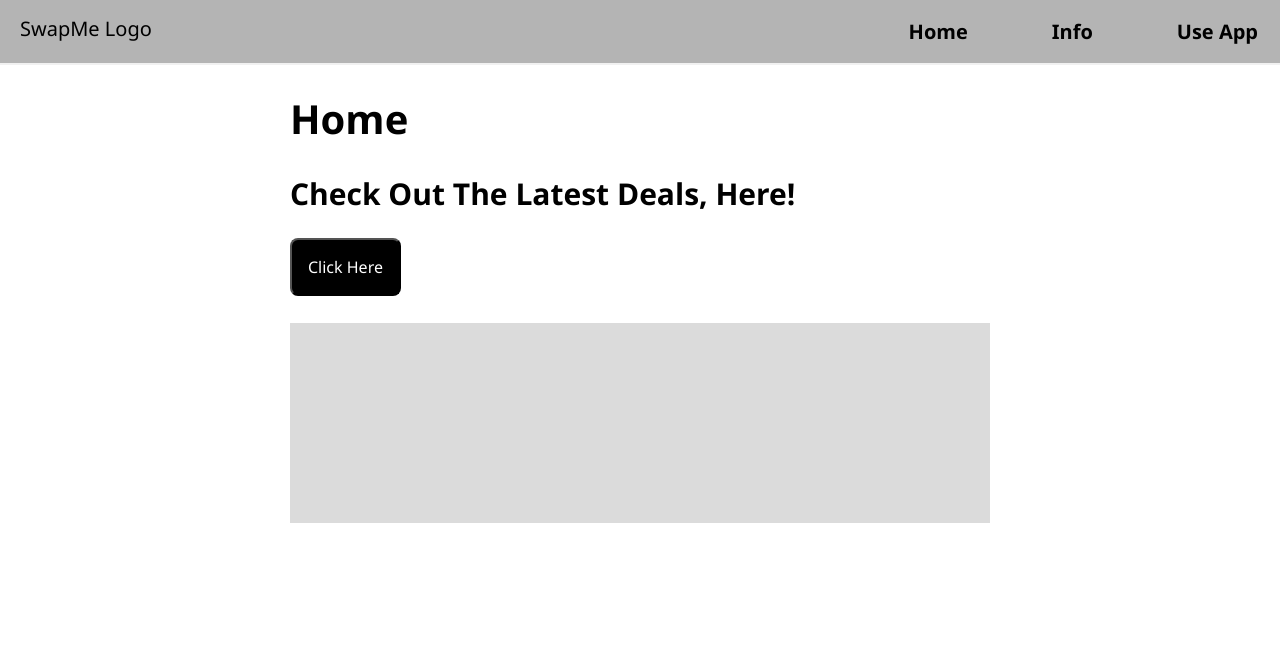
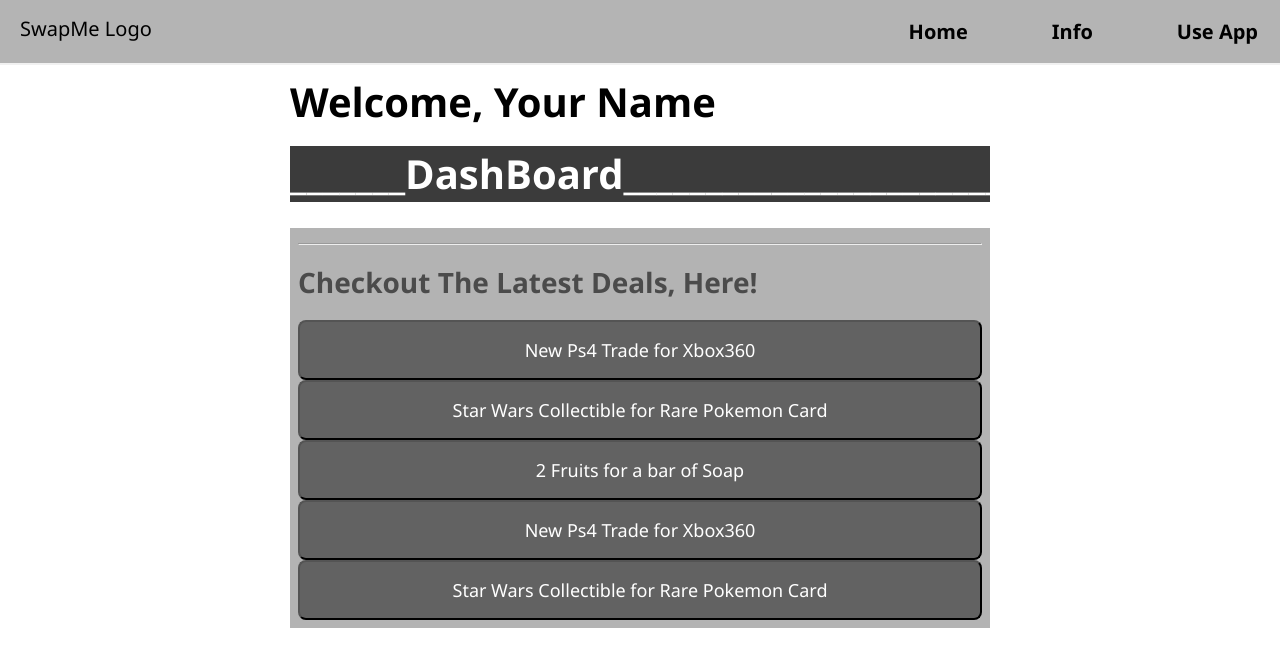
Before and after one commit to robcruz/project-3-client, a React (Create React App) app: page / in a window 1280 px wide. Shown: the top 666 px of the page. Built offline with nearby package versions, Linux system fonts and the light colour scheme.

Commit message:
dashboard playa!

```diff
--- a/src/App.css
+++ b/src/App.css
@@ -90,3 +90,113 @@ nav a:hover {
     width: 100%;
     height: 200px;
 }
+
+.Dashboard {
+    background-color: rgb(59, 59, 59);
+    height: 56px;
+    color: white;
+    width: 100%;
+    text-align: center;
+    animation: fadeIn ease 4s;
+    -webkit-animation: fadeIn ease 4s;
+    -moz-animation: fadeIn ease 4s;
+    -o-animation: fadeIn ease 4s;
+    -ms-animation: fadeIn ease 4s;
+}
+
+@keyframes fadeIn {
+    0% {
+        opacity: 0;
+    }
+    100% {
+        opacity: 1;
+    }
+}
+
+@-moz-keyframes fadeIn {
+    0% {
+        opacity: 0;
+    }
+    100% {
+        opacity: 1;
+    }
+}
+
+@-webkit-keyframes fadeIn {
+    0% {
+        opacity: 0;
+    }
+    100% {
+        opacity: 1;
+    }
+}
+
+@-o-keyframes fadeIn {
+    0% {
+        opacity: 0;
+    }
+    100% {
+        opacity: 1;
+    }
+}
+
+@-ms-keyframes fadeIn {
+    0% {
+        opacity: 0;
+    }
+    100% {
+        opacity: 1;
+    }
+}
+
+.style {
+    width: 90vw;
+    height: 90vh;
+    text-align: center;
+    padding-top: calc(50vh - 50px);
+    margin-left: 5vw;
+    border: 4px double #F00;
+    background-color: #000;
+}
+
+.style p {
+    color: #fff;
+    font-size: 50px;
+}
+
+.contentbox {
+    background-color: rgb(179, 179, 179);
+    color: rgb(75, 75, 75);
+    font-size: 14px;
+    text-align: left;
+    padding: 8px;
+}
+
+.scrollable {
+    height: 100px;
+    overflow-y: scroll;
+    height: 300px;
+}
+
+.dealsbtn {
+    width: 100%;
+    background-color: rgb(98, 98, 98);
+    font-size: 18px;
+}
+
+.namestyle {
+    display: inline;
+    position: relative;
+    top: 10px;
+    animation: mymove 1.9s;
+    z-index: -1;
+}
+
+@keyframes mymove {
+    from {
+        left: -200px;
+    }
+    to {
+        left: 0px;
+    }
+}
--- /dev/null
+++ b/src/components/HomePage.js
@@ -0,0 +1,49 @@
+import React from "react";
+
+export default props => (
+    <div className="Username">
+        <h1 className="namestyle">Welcome, Your Name</h1>
+        <div className="Dashboard">
+
+            <div>
+                <h1>_______DashBoard__________________________</h1>
+            </div>
+            <div className="contentbox">
+                <hr></hr>
+                <h1>Checkout The Latest Deals, Here!</h1>
+                <div class="scrollable">
+                    <button className="dealsbtn">New Ps4 Trade for Xbox360</button>
+                    <button className="dealsbtn">Star Wars Collectible for Rare Pokemon Card</button>
+                    <button className="dealsbtn">2 Fruits for a bar of Soap</button>
+                    <button className="dealsbtn">New Ps4 Trade for Xbox360</button>
+                    <button className="dealsbtn">Star Wars Collectible for Rare Pokemon Card</button>
+                    <button className="dealsbtn">2 Fruits for a bar of Soap</button>
+                    <button className="dealsbtn">New Ps4 Trade for Xbox360</button>
+                    <button className="dealsbtn">Star Wars Collectible for Rare Pokemon Card</button>
+                    <button className="dealsbtn">Star Wars Collectible for Rare Pokemon Card</button>
+                    <button className="dealsbtn">2 Fruits for a bar of Soap</button>
+                    <button className="dealsbtn">New Ps4 Trade for Xbox360</button>
+                    <button className="dealsbtn">Star Wars Collectible for Rare Pokemon Card</button>
+
+                </div>
+
+
+            </div>
+        </div>
+
+
+    </div>
+);
+
+export const Body2 = () => (
+    <div>
+        <p>hello</p>
+        <div>hi</div>
+    </div>
+);
+
+export const Body3 = () => (
+    <div>
+        <div>hi</div>
+    </div>
+);
--- /dev/null
+++ b/src/components/InfoPage.js
@@ -0,0 +1,22 @@
+import React from "react";
+
+export default props => (
+    <div>
+        <p className="App-intro">{props.text}</p>
+        <p className="App-intro">{props.text2}</p>
+
+    </div>
+);
+
+export const Body2 = () => (
+
+    <div>
+        <div>hi</div>
+    </div>
+);
+
+export const Body3 = () => (
+    <div>
+        <div>hi</div>
+    </div>
+);
--- a/src/pages/NotFoundPage.js
+++ b/src/components/NotFoundPage.js
@@ -1,4 +1,4 @@
-import React from 'react';
+import React from "react";
 
 const NotFoundPage = () => <h1>404: Page Not Found</h1>;
 
--- /dev/null
+++ b/src/components/TradePage.js
@@ -0,0 +1,23 @@
+import React from "react";
+
+export default props => (
+    <div>
+        <p className="App-intro">{props.text}</p>
+        <p className="App-intro">{props.text2}</p>
+
+    </div>
+);
+
+export const Body2 = () => (
+
+    <div>
+        <h1>hi</h1>
+        <div>hi</div>
+    </div>
+);
+
+export const Body3 = () => (
+    <div>
+        <div>hi</div>
+    </div>
+);
--- a/src/pages/HomePage.js
+++ /dev/null
@@ -1,24 +0,0 @@
-import React from 'react';
-
-
-const HomePage = () => (
-  <>
-    <h1>Home</h1>
-    <h2> Check Out The Latest Deals, Here! </h2>
-    <button className="-Listbtn"> Click Here </button>
-    <br></br>
-    <br></br>
-    <div className="content-deals">
-
-
-
-
-    </div>
-
-
-
-  </>
-);
-
-
-export default HomePage;
--- a/src/pages/InfoPage.js
+++ /dev/null
@@ -1,42 +0,0 @@
-import React from 'react';
-import Collapsible from 'react-collapsible';
-
-const InfoPage = () => (
-  <>
-    <h1>About Our App</h1>
-    <p> Swap Me Lorem ipsum dolor sit amet, consectetur adipiscing elit, sed do eiusmod tempor
-    incididunt ut labore et dolore magna aliqua. Ut enim ad minim veniam, quis nostrud exercitation
-    ullamco laboris nisi ut aliquip ex ea commodo consequat. Duis aute irure dolor in reprehenderit
-    in voluptate velit esse cillum dolore eu fugiat nulla pariatur. Excepteur sint occaecat cupidatat
-    non proident, sunt in culpa qui officia deserunt mollit anim id est laborum. </p>
-    <hr></hr>
-    <h1>Info</h1>
-    <h2>How Does SwapMe Work?</h2>
-
-    <Collapsible className="infoheader" trigger=" Step 1: click on me ">
-      <p>This is the collapsible content. It can be any element or React component you like.</p>
-      <p>It can even be another Collapsible component. Check out the next section!</p>
-    </Collapsible>
-
-    <br></br>
-
-    <Collapsible className="infoheader" trigger=" Step 2: click on me " bac>
-      <p>This is the collapsible content. It can be any element or React component you like.</p>
-      <p>It can even be another Collapsible component. Check out the next section!</p>
-    </Collapsible>
-
-    <br></br>
-
-    <Collapsible className="infoheader" trigger=" Step 3:  click on me ">
-      <p>This is the collapsible content. It can be any element or React component you like.</p>
-      <p>It can even be another Collapsible component. Check out the next section!</p>
-    </Collapsible>
-
-
-  </>
-);
-
-
-
-
-export default InfoPage;
--- a/src/pages/TradePage.js
+++ /dev/null
@@ -1,36 +0,0 @@
-import React from 'react';
-
-const TradePage = () => (
-
-
-  <>
-    <h1> Swap Time </h1>
-    <h2> Upload item(s) you want to Swap </h2>
-    <div className="upload">
-      <input type="file"></input>
-
-      <hr></hr>
-
-      <br></br>
-      <br></br>
-      <br></br>
-
-
-
-    </div>
-
-
-  </>
-
-
-
-
-);
-
-
-
-
-
-
-
-export default TradePage;
```
Also changed, not shown: src/App.js (+5 -5 lines), 1 other file (tests, documents, lock files or other folders).
